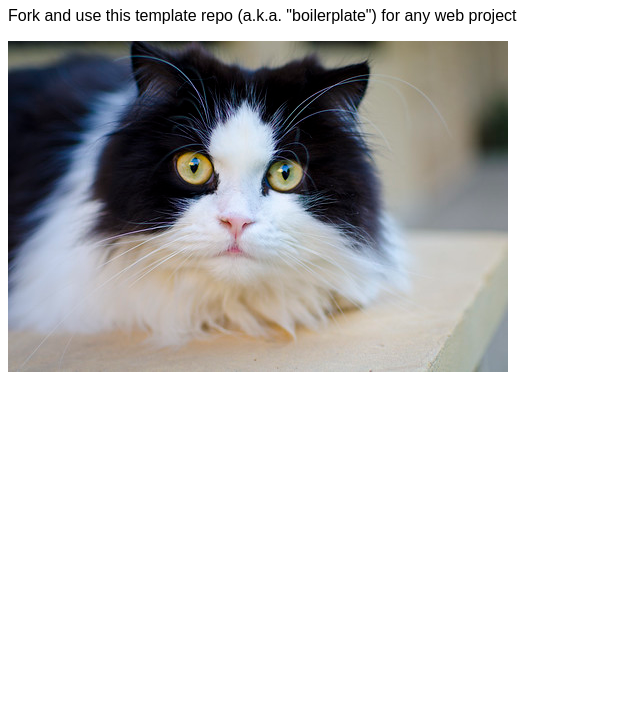
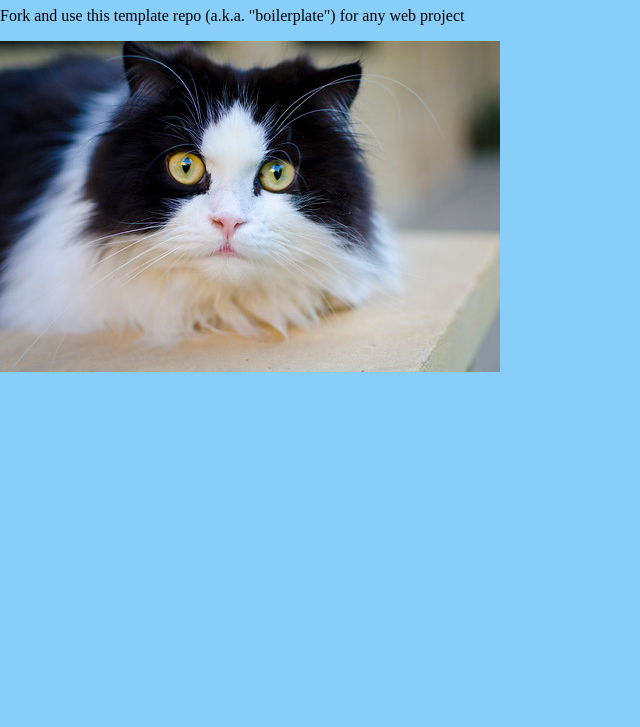
Before and after one commit to thardy072/Game-Journey, a plain HTML site: page index.html in a window 1280 px wide. Shown: the part 73-800 px from the top of the page, without its empty margins (0-640 px from the left). Drawn offline with Linux system fonts and the light colour scheme.

Commit message:
Update styles.css

```diff
--- a/assets/css/styles.css
+++ b/assets/css/styles.css
@@ -1,5 +1,7 @@
 /* styles.css */
 
-* {
-	font-family: Arial;
+body {
+  margin: 0;
+  padding: 0;
+  background-color: #87CEFA; /* baby blue */
 }
```
